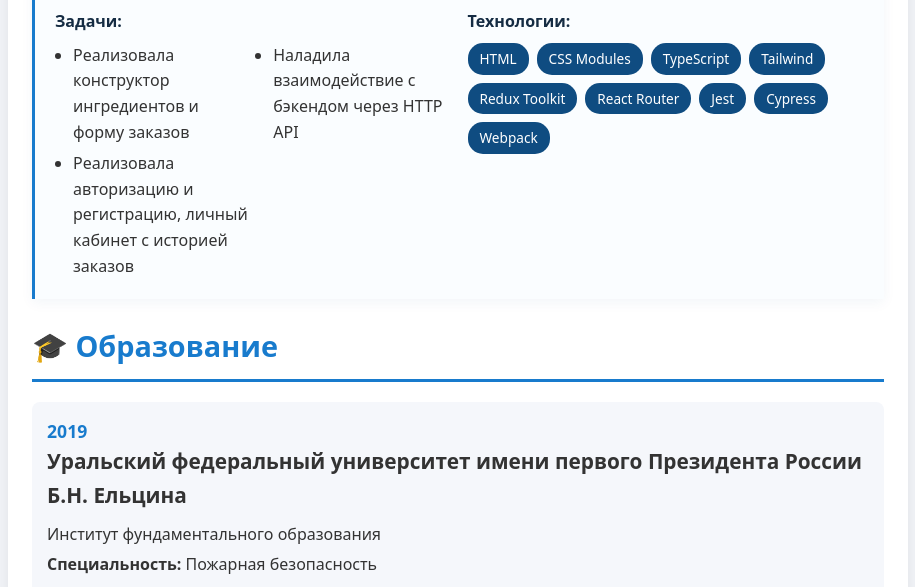
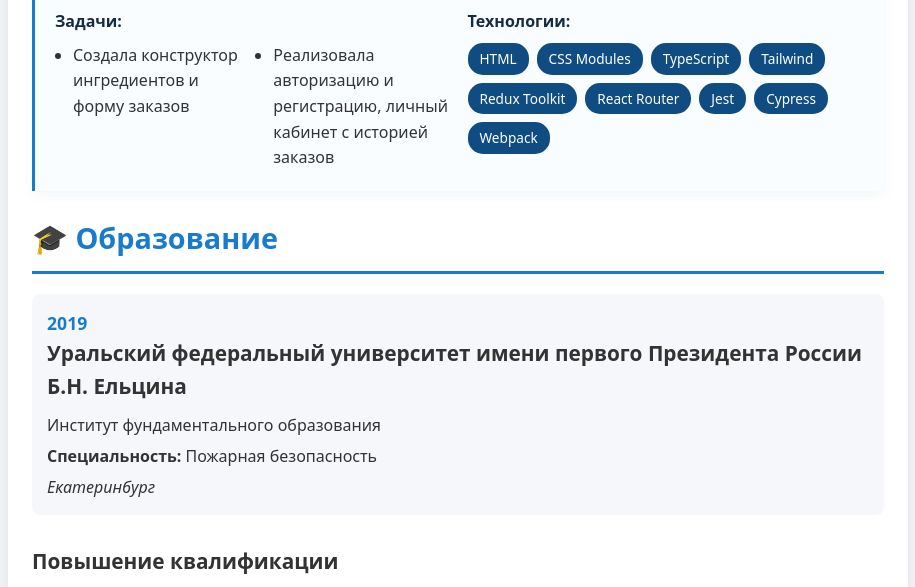
Before and after one commit to IrinaRyazanskaya/resume, a website: page index.html in a window 1280 px wide. Shown: the part 3551-4138 px from the top of the page, without its empty margins (182-1097 px from the left). Drawn offline with Linux system fonts and the light colour scheme.

Commit message:
Поправила список учебных проектов

```diff
--- a/index.html
+++ b/index.html
@@ -427,13 +427,10 @@
                 <p class="project__tasks-label">Задачи:</p>
                 <ul class="project__list">
                   <li class="project__list-item">
-                    Реализовала конструктор ингредиентов и форму заказов
+                    Создала конструктор ингредиентов и форму заказов
                   </li>
                   <li class="project__list-item">
                     Реализовала авторизацию и регистрацию, личный кабинет с историей заказов
-                  </li>
-                  <li class="project__list-item">
-                    Наладила взаимодействие с бэкендом через HTTP API
                   </li>
                 </ul>
               </div>
```
